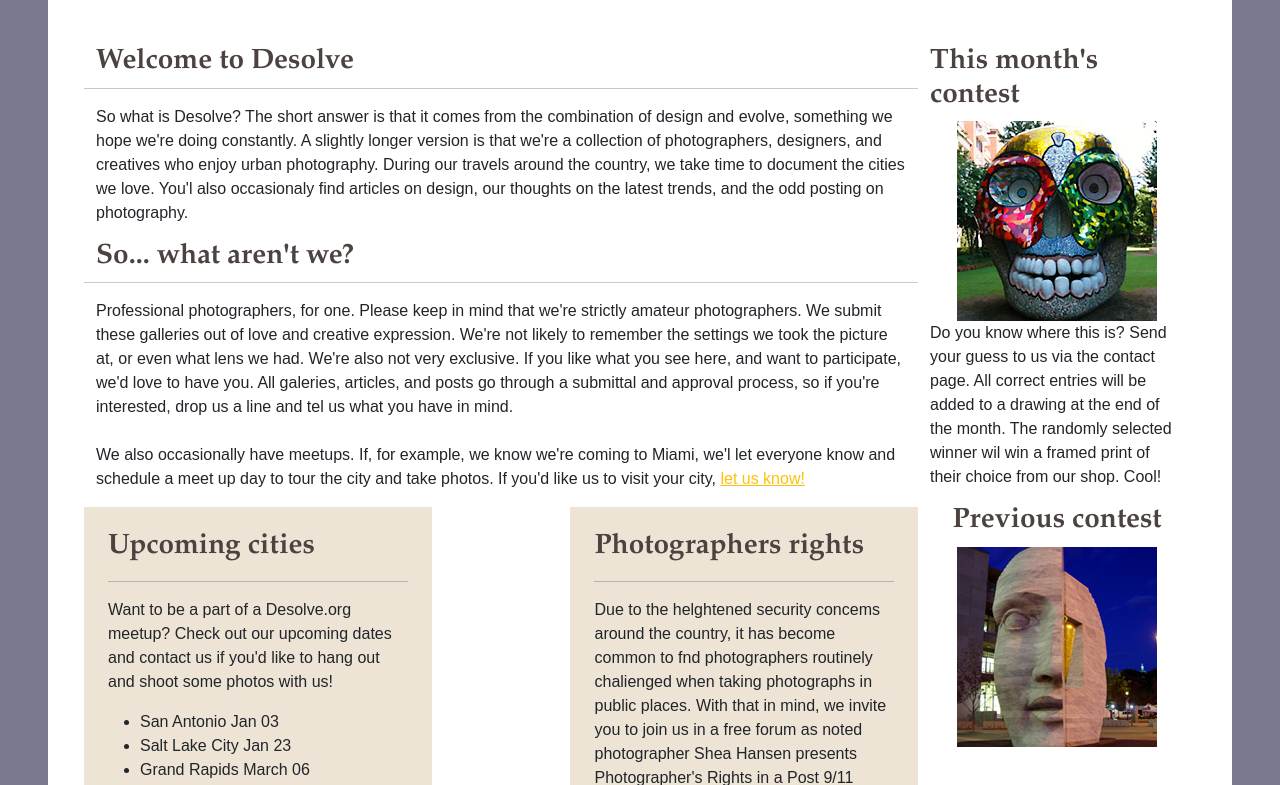
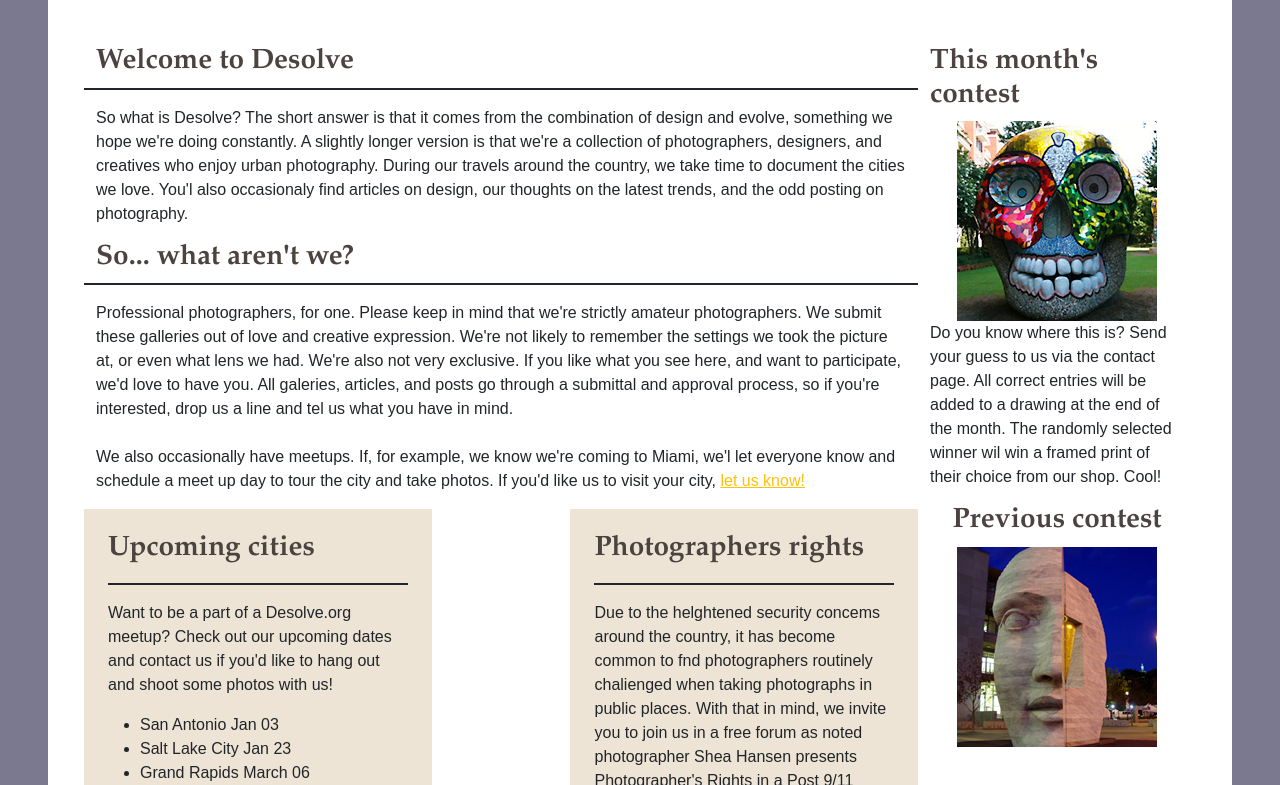
Before and after one commit to foomnos/foomnos.github.io, a plain HTML site: page AWEBDES-Prelim-Omnos/index.html in a window 1280 px wide. Shown: the part 456-1241 px from the top of the page. Drawn offline with nearby package versions, Linux system fonts and the light colour scheme.

Commit message:
Prelim Exam Files

```diff
--- a/AWEBDES-Prelim-Omnos/index.html
+++ b/AWEBDES-Prelim-Omnos/index.html
@@ -59,7 +59,7 @@
                 <div class="col-9">
                     <div class="row">
                         <h3 class="header fw-semibold ">Welcome to Desolve</h3>
-                        <hr>
+                        <hr class="border-2 opacity-100">
                         <p>So what is Desolve? The short answer is that it comes from the combination of design and
                             evolve,
                             something we hope
@@ -75,7 +75,7 @@
                     </div>
                     <div class="row">
                         <h3 class="header fw-semibold ">So... what aren't we?</h3>
-                        <hr>
+                        <hr class="border-2 opacity-100">
                         <p>
                             Professional photographers, for one. Please keep in mind that we're strictly amateur
                             photographers. We submit these
@@ -98,7 +98,7 @@
                     <div class="row">
                         <div class="col-5 cardColor p-4">
                             <h3 class="header fw-semibold ">Upcoming cities</h3>
-                            <hr>
+                            <hr class="border-2 opacity-100">
                             <p>
                                 Want to be a part of a Desolve.org meetup? Check out
                                 our upcoming dates and contact us if you'd like to hang
@@ -116,7 +116,7 @@
                         <div class="col-2"></div>
                         <div class="col-5 cardColor p-4">
                             <h3 class="header fw-semibold ">Photographers rights</h3>
-                            <hr>
+                            <hr class="border-2 opacity-100">
                             <p>
                                 Due to the helghtened security concems around the
                                 country, it has become common to fnd photographers
```
